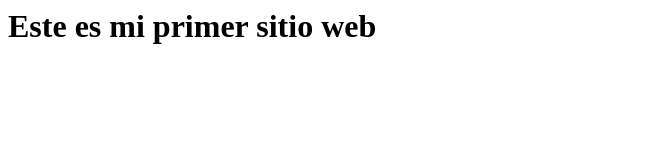
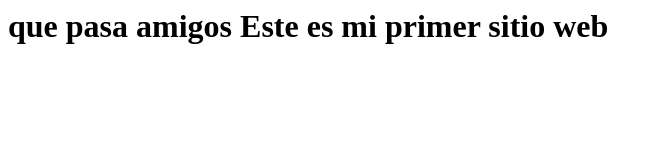
Before and after one commit to cervantesjuand/adso_2644590, a plain HTML site: page index.html in a window 1280 px wide. Shown: the whole page, without its empty margins (0-662 px from the left). Drawn offline with Linux system fonts and the light colour scheme.

Commit message:
mensaje bienvenida

```diff
--- a/index.html
+++ b/index.html
@@ -3,6 +3,7 @@
     </head>
     <body>
         <h1>
+            que pasa amigos
             Este es mi primer sitio web
         </h1>
     </body>
```
